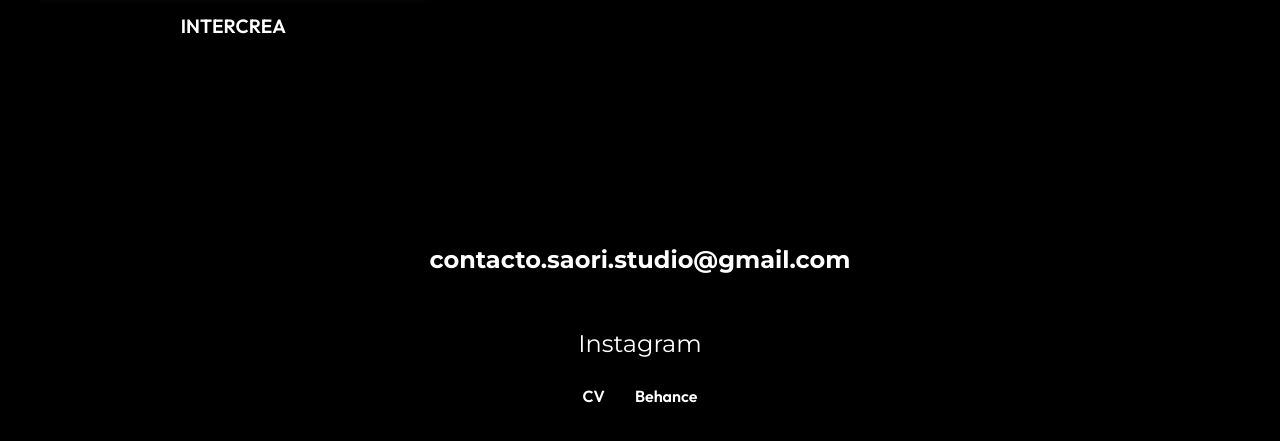
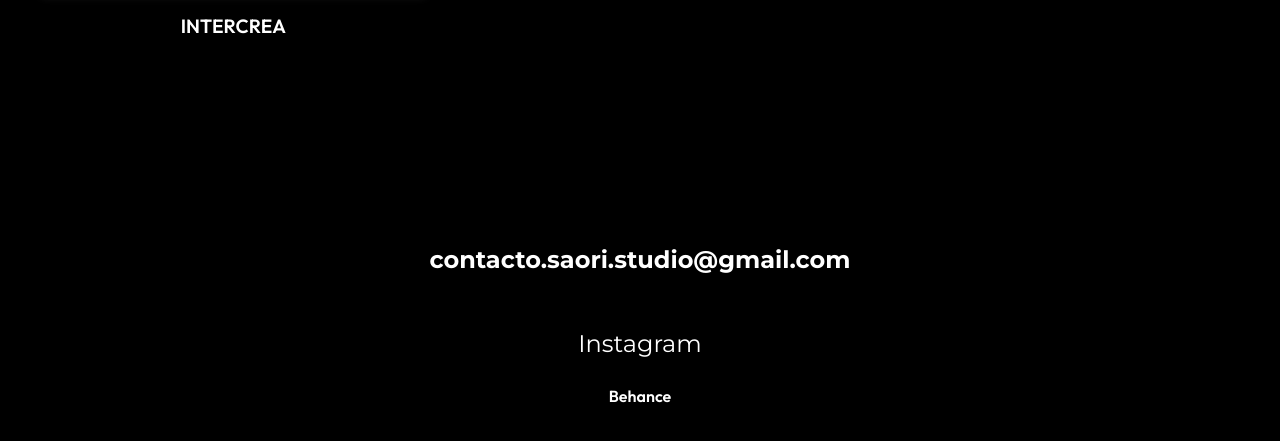
Before and after one commit to contactosaoristudio-alt/SAORI, a plain HTML site: page index.html in a window 1280 px wide. Shown: the part 2407-2848 px from the top of the page. Drawn offline with Linux system fonts and the light colour scheme.

Commit message:
Update index.html

```diff
--- a/index.html
+++ b/index.html
@@ -453,7 +453,7 @@
             <a href="https://www.instagram.com/sa0ri.studio/" target="_blank">Instagram</a>
         </div>
         <div class="links">
-            <a href="#" onclick="openModal()">CV</a>
+
             <a href="https://www.behance.net/saoristudio" target="_blank">Behance</a>
         </div>
     </footer>
```
